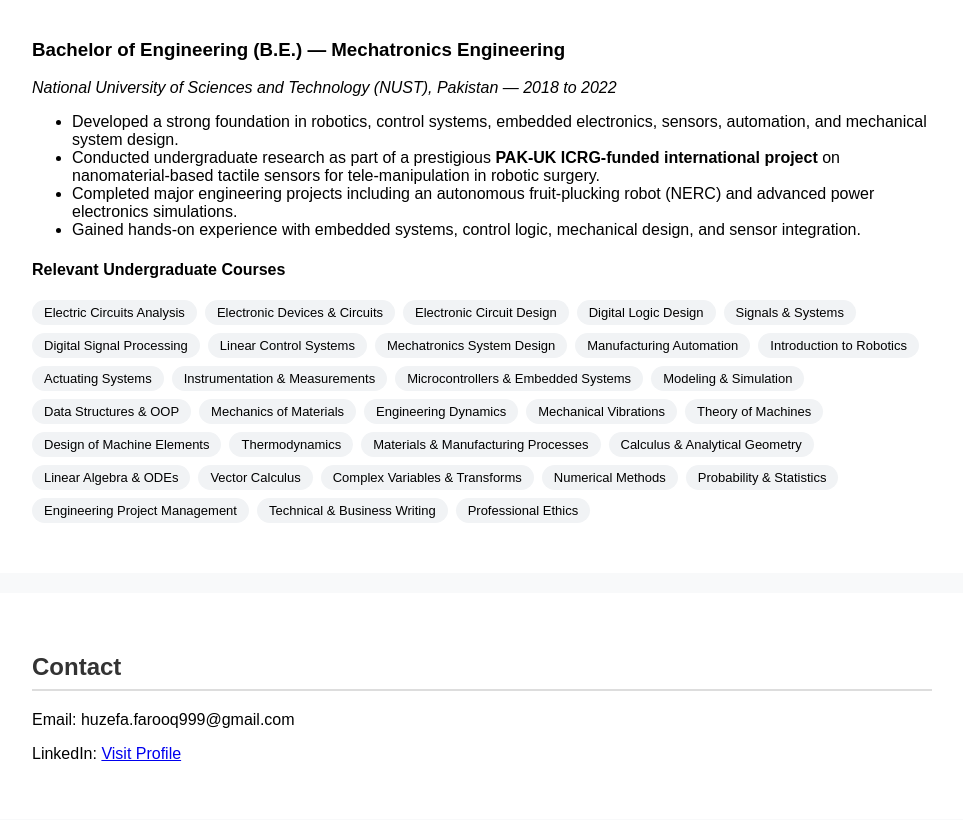
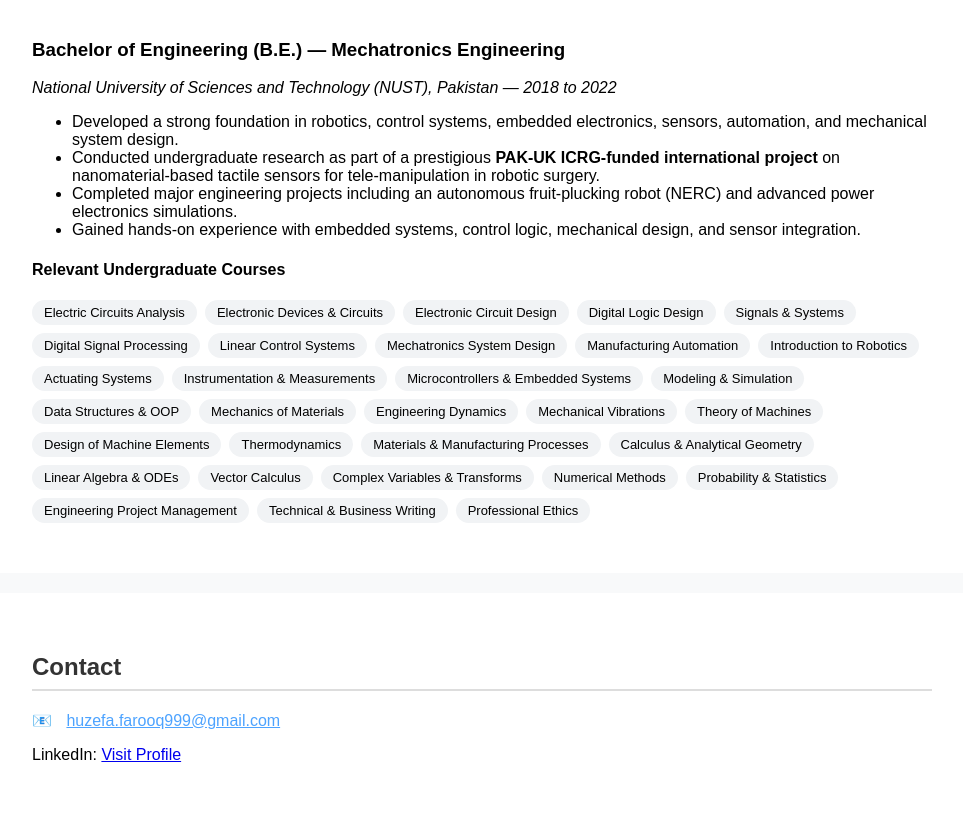
Before and after one commit to Huzefa-farooq/Huzefa-farooq.github.io, a plain HTML site: page index.html in a window 1280 px wide. Shown: the part 10360-11180 px from the top of the page, without its empty margins (158-1121 px from the left). Drawn offline with Linux system fonts and the light colour scheme.

Commit message:
Update index.html

```diff
--- a/index.html
+++ b/index.html
@@ -654,7 +654,8 @@ html {
 
 <div class="section" id="contact">
     <h2>Contact</h2>
-    <p>Email: huzefa.farooq999@gmail.com</p>
+     <span style="margin-right: 10px;">📧</span>
+    <a href="mailto:huzefa.farooq999@gmail.com" style="color: #4da3ff;">huzefa.farooq999@gmail.com</a><br>
     <p>LinkedIn: <a href="https://www.linkedin.com/in/muhammad-huzefa-farooq-3354341b1">Visit Profile</a></p>
 </div>
 
```
